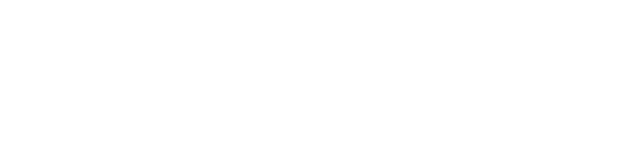
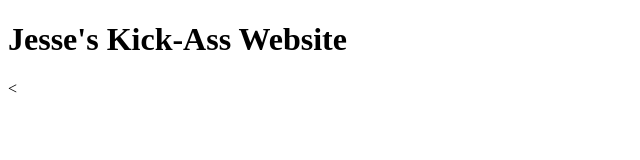
Before and after one commit to JesseDoesStuff/JessesWebsite, a plain HTML site: page index.html in a window 1280 px wide. Shown: the whole page, without its empty margins (0-640 px from the left). Drawn offline with Linux system fonts and the light colour scheme.

Commit message:
Update index.html

```diff
--- a/index.html
+++ b/index.html
@@ -1,5 +1,9 @@
 <!DOCTYPE html>
   <head>
-
+    <title>Jesses's Index Page</title>
   </head>
+  <body>
+    <h1>Jesse's Kick-Ass Website</h1>
+    <
+  </body>
 </html>
```
